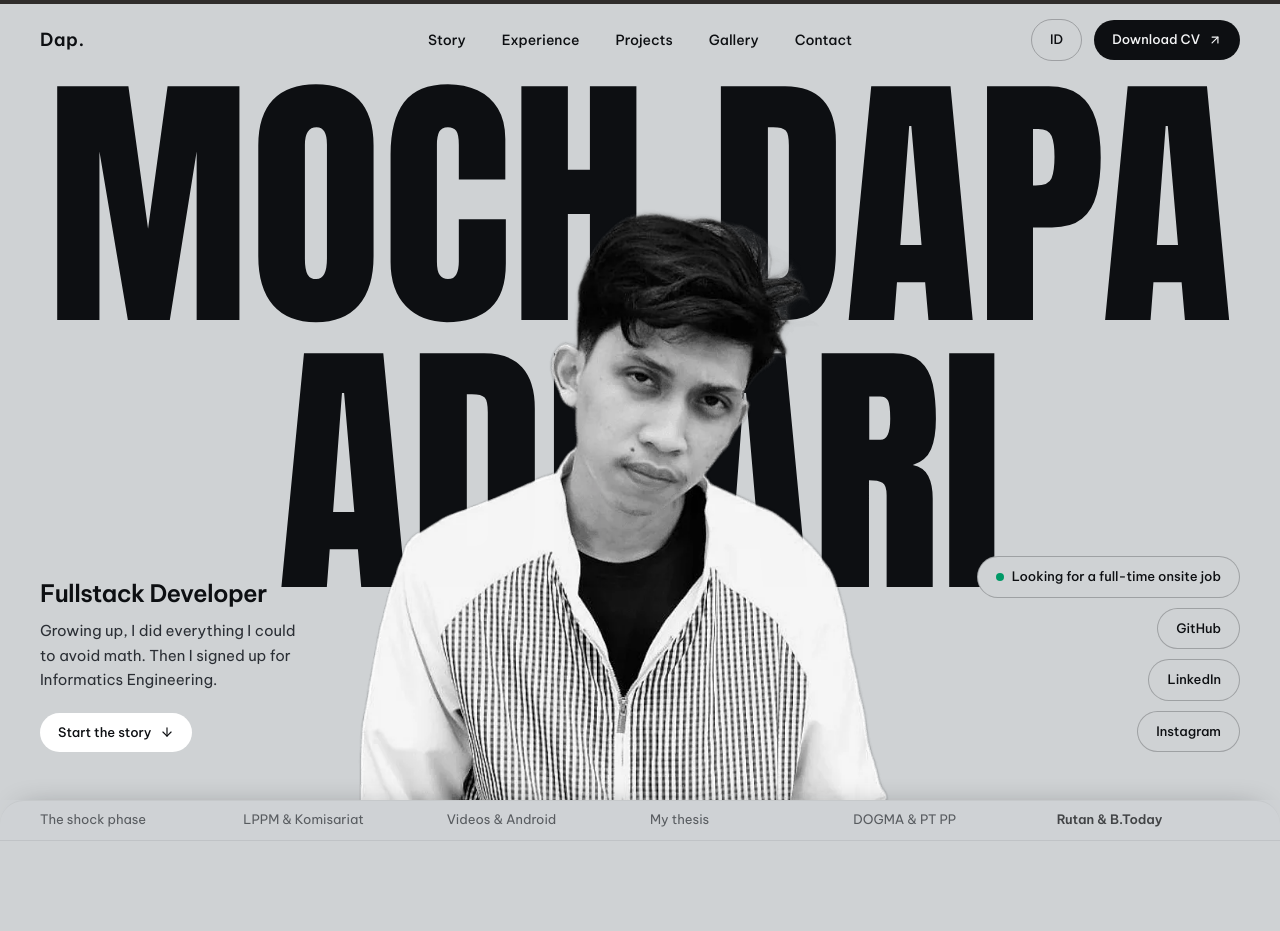
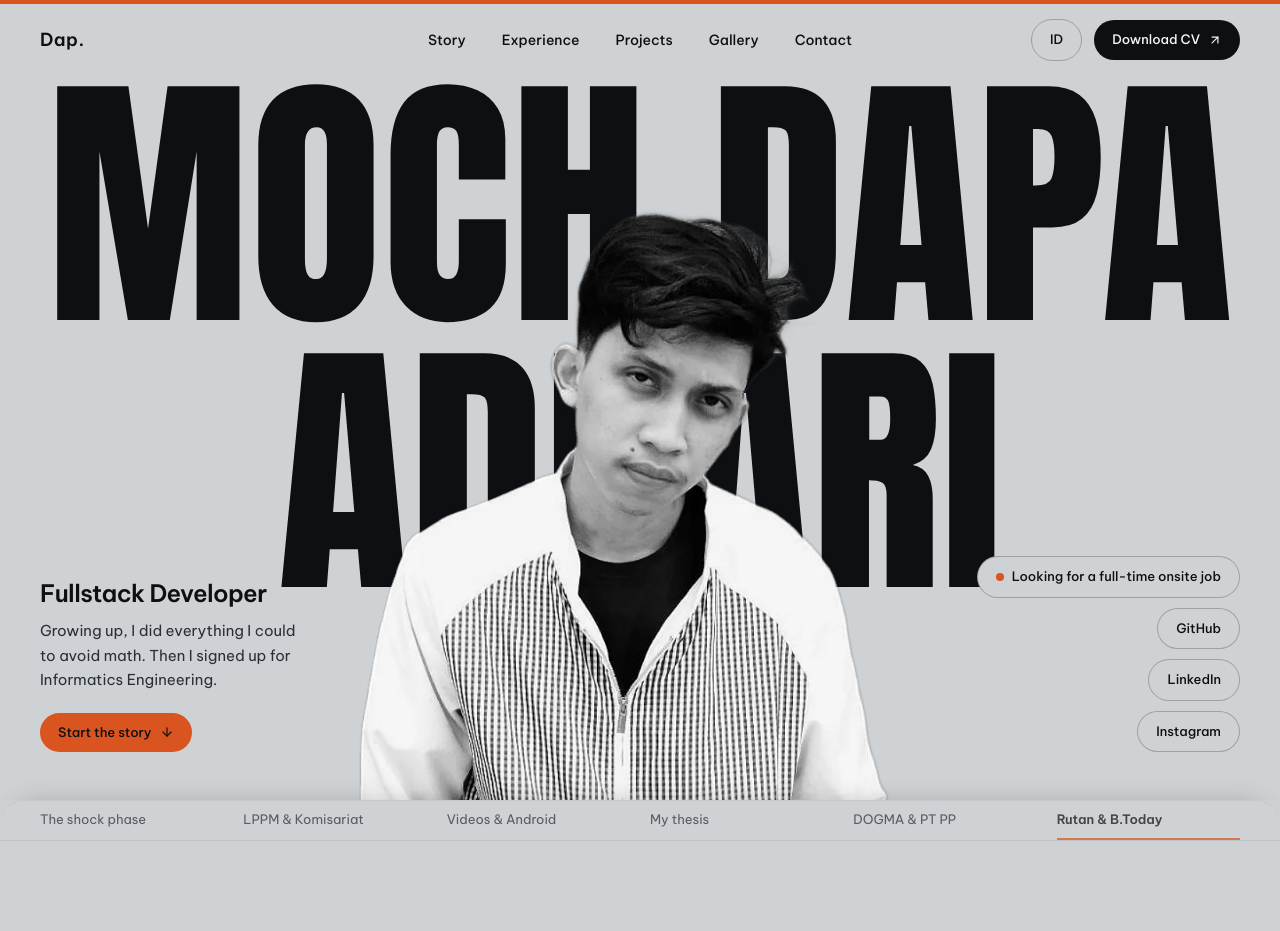
Before and after one commit to dafaadhari/portfolio-v2, a React (Vite) app: page / in a window 1280 px wide. Shown: the top 931 px of the page. Built offline with nearby package versions, Linux system fonts and the light colour scheme.

Commit message:
feat: add a burnt orange accent to the Beton theme

```diff
--- a/src/components/atoms/ScrollProgress.jsx
+++ b/src/components/atoms/ScrollProgress.jsx
@@ -13,8 +13,8 @@ const ScrollProgress = () => {
 
   return (
     <motion.div
-      // The difference blend keeps the bar visible on both the grey and the dark sections.
-      className="fixed top-0 left-0 right-0 h-1 bg-white mix-blend-difference origin-left z-[100] intro-wait:opacity-0"
+      // The accent shows clearly on both the grey and the dark sections.
+      className="fixed top-0 left-0 right-0 h-1 bg-accent origin-left z-[100] intro-wait:opacity-0"
       style={{ scaleX }}
     />
   );
--- a/src/components/atoms/pillStyles.js
+++ b/src/components/atoms/pillStyles.js
@@ -7,6 +7,8 @@ const variants = {
   outline: 'border border-ink/25 text-ink hover:bg-ink hover:text-paper',
   paper: 'bg-paper text-night hover:bg-white',
   outlineDark: 'border border-white/25 text-paper hover:bg-paper hover:text-night',
+  // For the main calls to action. The paper hover reads on both the grey and the dark sections.
+  accent: 'bg-accent text-ink hover:bg-paper',
 };
 
 export const pillClass = (variant = 'ink') => `${base} ${variants[variant]}`;
--- a/src/components/molecules/StoryMap.jsx
+++ b/src/components/molecules/StoryMap.jsx
@@ -49,7 +49,7 @@ const StoryMap = ({ chapters, lang, containerRef }) => {
                   href={`#${chapter.id}`}
                   aria-current={index === activeIndex ? 'true' : undefined}
                   className={`flex items-baseline justify-between gap-2 py-2.5 hover:underline underline-offset-4 ${
-                    index === activeIndex ? 'font-semibold text-ink' : 'text-ink-soft'
+                    index === activeIndex ? 'font-semibold text-ink shadow-[inset_0_-2px_0_var(--color-accent)]' : 'text-ink-soft'
                   }`}
                 >
                   <span className="truncate">{localize(chapter.mapLabel, lang)}</span>
--- a/src/components/organisms/Contact.jsx
+++ b/src/components/organisms/Contact.jsx
@@ -120,7 +120,7 @@ const Contact = () => {
               type="submit"
               disabled={isSending}
               aria-busy={isSending}
-              className="w-full bg-paper text-night font-semibold py-3.5 rounded-lg transition-colors duration-200 hover:bg-white disabled:opacity-70"
+              className="w-full bg-accent text-ink font-semibold py-3.5 rounded-lg transition-colors duration-200 hover:bg-paper disabled:opacity-70"
             >
               {t(statusKey)}
             </button>
--- a/src/components/organisms/Hero.jsx
+++ b/src/components/organisms/Hero.jsx
@@ -36,7 +36,7 @@ const Hero = () => {
 
   const status = (
     <>
-      <span aria-hidden="true" className="w-2 h-2 rounded-full bg-emerald-600" />
+      <span aria-hidden="true" className="w-2 h-2 rounded-full bg-accent" />
       {t('hero_status', 'Looking for a full-time onsite job')}
     </>
   );
@@ -95,7 +95,7 @@ const Hero = () => {
         <p className="text-[0.9375rem] leading-relaxed text-ink-soft mb-5">
           {t('hero_hook', 'Growing up, I did everything I could to avoid math. Then I signed up for Informatics Engineering.')}
         </p>
-        <PillLink href="#story" variant="white">{startStory}</PillLink>
+        <PillLink href="#story" variant="accent">{startStory}</PillLink>
       </div>
 
       {/* Status and links, wide screens */}
@@ -113,7 +113,7 @@ const Hero = () => {
         <p className="inline-flex items-center gap-2 rounded-full bg-white px-[1.125rem] py-2.5 text-[0.8125rem] font-medium [@media(max-height:480px)]:hidden">
           {status}
         </p>
-        <PillLink href="#story">{startStory}</PillLink>
+        <PillLink href="#story" variant="accent">{startStory}</PillLink>
       </div>
 
       {/* Darkens the hero a little as the first chapter covers it. */}
--- a/src/components/organisms/Story.jsx
+++ b/src/components/organisms/Story.jsx
@@ -37,7 +37,7 @@ const Story = () => {
             }
             footer={
               isLast ? (
-                <PillLink href="#contact" variant="paper">
+                <PillLink href="#contact" variant="accent">
                   {t('chapter_cta', 'Get in touch')} <FiArrowDown aria-hidden="true" className="w-3.5 h-3.5" />
                 </PillLink>
               ) : undefined
--- a/src/index.css
+++ b/src/index.css
@@ -42,6 +42,8 @@
   --color-ink: #0d0f12;
   --color-ink-soft: #2b2f35;
   --color-night: #0b0f19;
+  /* The one accent: burnt orange, used sparingly. Text on it is ink (4.8:1), never white (4.0:1). */
+  --color-accent: #d9541e;
   /* An opaque card on night, so stacked cards still hide the ones behind them. */
   --color-night-soft: #12161f;
   --color-paper: #f4f5f6;
```
Also changed, not shown: 1 other file (tests, documents, lock files or other folders).
